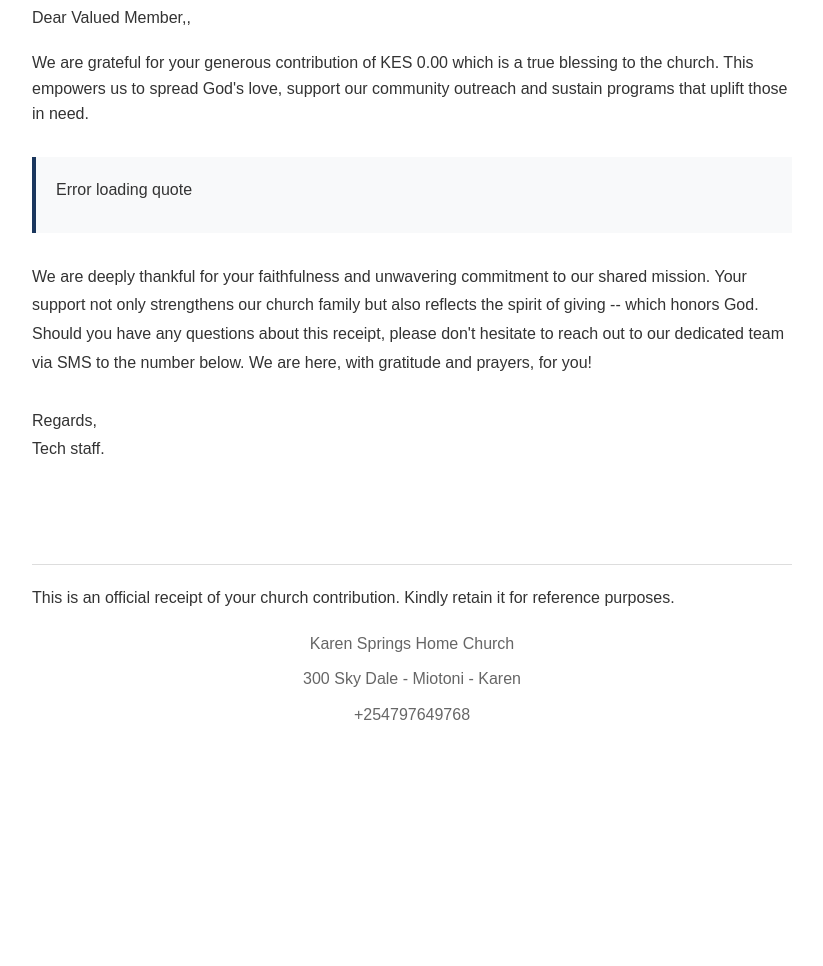
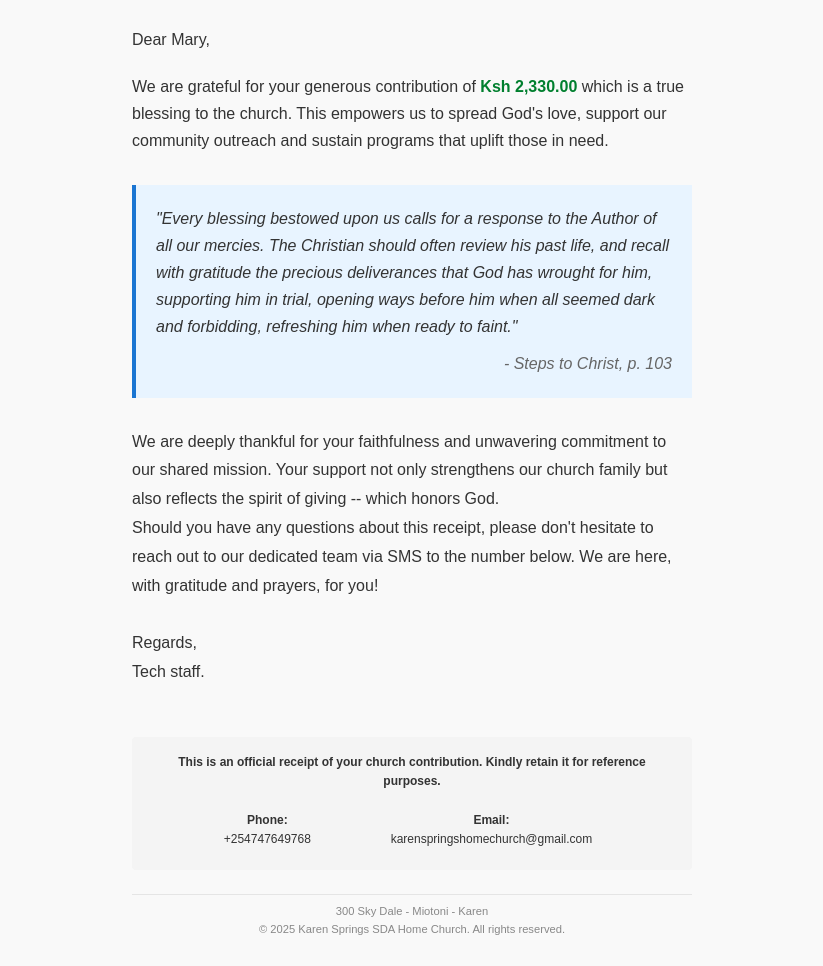
Before and after one commit to magvtv/01_Church, a plain HTML site: page Email Tithe Receipt/frontend/index.html in a window 1280 px wide. Shown: the part 240-1206 px from the top of the page, without its empty margins (228-1051 px from the left). Before the commit the page ends 988 px from the top, so only its background shows below. Drawn offline with Linux system fonts and the light colour scheme; no server answers; a web font is replaced by a local one.

Commit message:
fix(frontend): updated the ui with contacts and copyright

```diff
--- a/Email Tithe Receipt/frontend/assets/css/main.css
+++ b/Email Tithe Receipt/frontend/assets/css/main.css
@@ -8,35 +8,44 @@
 }
 
 body {
-    font-family: 'Arial', sans-serif;
+    font-family: 'SUSE', sans-serif;
     line-height: 1.6;
     color: #333;
+    background-color: #f9f9f9;
+    max-width: 37.5rem;
+    margin: 0 auto;
+    padding: 1.25rem;
+}
+
+.container {
     max-width: 800px;
     margin: 0 auto;
-    padding: 20px;
+    background-color: white;
+    padding: 40px;
+    box-shadow: 0 0 10px rgba(0, 0, 0, 0.05);
 }
 
-/* Navigation and Banner */
-nav {
-    margin-bottom: 30px;
-}
-
+/* Banner */
 .banner {
     display: flex;
     align-items: center;
-    gap: 20px;
+    justify-content: center;
+    gap: 50px;
     padding: 15px 0;
-    border-bottom: 2px solid #1a365d;
+    margin: 0 0 30px 0;
 }
 
 .banner img {
     height: 60px;
     width: auto;
+    margin-bottom: 15px;
 }
 
 .banner span {
-    font-size: 1.2rem;
+    font-size: 1.35rem;
+    text-align: center;
     text-transform: capitalize;
+    font-weight: 600;
     color: #1a365d;
     font-weight: 600;
 }
@@ -44,10 +53,12 @@ nav {
 /* Header */
 header h1 {
     text-align: center;
-    color: #1a365d;
-    margin: 30px 0;
+    color: #1A1A1A;
+    background: #f4f4f4;
+    padding: 1.175rem;
+    border-radius: 10px;
     text-transform: capitalize;
-    font-size: 2rem;
+    font-size: 1.75rem;
 }
 
 /* Main Content */
@@ -55,16 +66,29 @@ main {
     padding: 20px 0;
 }
 
+.greeting {
+    margin: 10px 0 0 0;
+    /* font-size: 1.25rem; */
+}
+
 .opener {
     margin: 20px 0;
+    line-height: 1.7;
+}
+
+#titheAmount {
+    color: #007f2e;
+    font-weight: 600;
 }
 
 /* Quote Section */
 .quote {
-    background-color: #f8f9fa;
+    background-color: #e8f4ff;
     padding: 20px;
     margin: 30px 0;
-    border-left: 4px solid #1a365d;
+    border-left: 4px solid #1a75d2;
+    font-style: italic;
+    line-height: 1.7;
 }
 
 .quote__source {
@@ -72,6 +96,7 @@ main {
     margin-top: 10px;
     font-style: italic;
     color: #666;
+    text-align: right;
 }
 
 /* Appreciation Section */
@@ -82,18 +107,54 @@ main {
 
 /* Footer */
 footer {
-    margin-top: 50px;
-    padding-top: 20px;
-    border-top: 1px solid #ddd;
+    background-color: #f4f4f4;
+    border-radius: 0.25rem;
+    padding: 0.5rem 1rem;
+}
+
+footer p {
+    text-align: center;
+    font-weight: 600;
+    padding: 0.5rem 0;
+    font-size: 0.75rem;
 }
 
 .footer__church-details {
+    margin: 0.5rem auto;
+    padding: 0 0.5rem 0 0;
     display: flex;
-    flex-direction: column;
-    align-items: center;
-    gap: 10px;
-    margin-top: 20px;
-    color: #666;
+    flex-direction: row;
+    justify-content: space-evenly;
+}
+
+.footer__church-details > span {
+    font-weight: 500;
+    font-size: 0.75rem;
+    text-align: center;
+    padding: 0.25rem;
+}
+
+.footer__copyright {
+    margin-top: 25px;
+    text-align: center;
+    font-size: 0.8rem;
+    color: #888;
+    padding-top: 15px;
+    border-top: 1px solid #e5e5e5;
+}
+
+/* Copyright section outside footer */
+.copyright {
+    margin-top: 1.5rem;
+    text-align: center;
+    font-size: 0.7rem;
+    color: #888;
+    padding: 0.5rem 0;
+    border-top: 1px solid #e5e5e5;
+}
+
+.copyright p {
+    font-weight: 500;
 }
 
 /* Responsive Design */
@@ -105,9 +166,25 @@ footer {
     .banner {
         flex-direction: column;
         text-align: center;
+        gap: 0px;
     }
 
     header h1 {
         font-size: 1.5rem;
     }
+
+    .footer__church-details {
+        grid-template-columns: 1fr;
+        gap: 20px;
+    }
+
+    .footer__church-details .left {
+        padding-right: 0;
+        padding-bottom: 15px;
+        border-bottom: 1px solid #ddd;
+    }
+
+    .footer__church-details .left::after {
+        display: none;
+    }
 }
--- a/Email Tithe Receipt/frontend/assets/js/index.js
+++ b/Email Tithe Receipt/frontend/assets/js/index.js
@@ -1,6 +1,5 @@
 /*
-1. want to have a manner for having dynamic biblical and egw quotes
-
+1. Dynamic biblical and EGW quotes and church member information
 */
 
 // Function to format currency
@@ -13,35 +12,56 @@ function formatCurrency(amount) {
 
 // Function to get random tithe amount (for demo purposes)
 function getRandomTitheAmount() {
-    const randomBase = Math.floor(Math.random() * 5000) + 500; // Range: 500 to 5499
+    const randomBase = Math.floor(Math.random() * 3000) + 500; // Range: 500 to 3499
     return Math.round(randomBase / 10) * 10; // Round to nearest 10
 }
 
 // Function to populate the receipt
 async function populateReceipt() {
     try {
-        // Fetch both JSON files
-        const [membersResponse, quotesResponse] = await Promise.all([
-            fetch('../data/churchMembers.json'),
-            fetch('../data/shortQuotes.json')
-        ]);
+        // First try to fetch from backend API if it's running
+        let members, quotes;
 
-        if (!membersResponse.ok || !quotesResponse.ok) {
-            throw new Error('Failed to fetch data');
+        try {
+            // Attempt to fetch from backend API
+            const [membersResponse, quotesResponse] = await Promise.all([
+                fetch('http://localhost:5000/api/members'),
+                fetch('http://localhost:5000/api/quotes')
+            ]);
+
+            if (membersResponse.ok && quotesResponse.ok) {
+                members = await membersResponse.json();
+                quotes = await quotesResponse.json();
+                console.log("Using data from backend API");
+            } else {
+                throw new Error("Backend API not available");
+            }
+        } catch (apiError) {
+            console.log("Falling back to local JSON files", apiError);
+            // Fallback to local JSON files
+            const [membersResponse, quotesResponse] = await Promise.all([
+                fetch('assets/data/churchMembers.json'),
+                fetch('assets/data/shortQuotes.json')
+            ]);
+
+            if (!membersResponse.ok || !quotesResponse.ok) {
+                throw new Error('Failed to fetch data from local files');
+            }
+
+            members = await membersResponse.json();
+            quotes = await quotesResponse.json();
         }
-
-        const members = await membersResponse.json();
-        const quotes = await quotesResponse.json();
 
         // Select random member and quote
         const randomMember = members[Math.floor(Math.random() * members.length)];
         const randomQuote = quotes[Math.floor(Math.random() * quotes.length)];
 
         // Get first name for personalized greeting
-        const firstName = randomMember.name.split(' ')[0];
+        const firstName = randomMember.name ? randomMember.name.split(' ')[0] :
+                        (randomMember.firstName || "Valued Member");
 
         // Set member name
-        document.getElementById('memberName').textContent = firstName + ',';
+        document.getElementById('memberName').textContent = firstName;
 
         // Set random tithe amount
         const titheAmount = getRandomTitheAmount();
@@ -55,12 +75,21 @@ async function populateReceipt() {
     } catch (error) {
         console.error('Error loading data:', error);
         // Show fallback data in case of error
-        document.getElementById('memberName').textContent = 'Valued Member,';
+        document.getElementById('memberName').textContent = 'Valued Member';
         document.getElementById('titheAmount').textContent = 'KES 0.00';
         document.getElementById('quoteDetail').textContent = 'Error loading quote';
         document.querySelector('.quote__source').textContent = '';
     }
 }
 
+// Function to set the current year in the copyright
+function setCurrentYear() {
+    const currentYear = new Date().getFullYear();
+    document.getElementById('currentYear').textContent = currentYear;
+}
+
 // Initialize when the document is loaded
-document.addEventListener('DOMContentLoaded', populateReceipt);
+document.addEventListener('DOMContentLoaded', () => {
+    populateReceipt();
+    setCurrentYear();
+});
--- a/Email Tithe Receipt/frontend/index.html
+++ b/Email Tithe Receipt/frontend/index.html
@@ -9,7 +9,7 @@
 <body>
     <nav>
         <div class="banner">
-            <img src="assets/img/sda_color.png" alt="SDA Church Logo">
+            <img src="assets/img/sda_bw.png" alt="SDA Church Logo">
             <span>
                 karen springs
                 <br>
@@ -25,9 +25,8 @@
     </header>
 
     <main>
-        <p>
-            Dear
-            <span id="memberName"></span>,
+        <p class="greeting">
+            Dear <span id="memberName"></span>,
         </p>
 
         <p class="opener">
@@ -37,8 +36,8 @@
         </p>
 
         <div class="quote">
-            <p id="quoteDetail"></p>
-            <span class="quote__source"></span>
+            <p id="quoteDetail">"Whoever sows sparingly will also reap sparingly, and whoever sows bountifully will also reap bountifully."</p>
+            <span class="quote__source">- 2 Corinthians 9:6 (NKJV)</span>
         </div>
 
         <div class="appreciation">
@@ -62,23 +61,36 @@
         <p>
             This is an official receipt of your church contribution. Kindly retain it for reference purposes.
         </p>
+
         <div class="footer__church-details">
-            <span id="churchName">
-                Karen Springs Home Church
+            <span>
+                <strong>
+                    Phone:
+                    <br>
+                </strong>
+                +254747649768
             </span>
+
             <span>
-                300 Sky Dale - Miotoni - Karen
-            </span>
-            <span>
-                +254797649768
+                <strong>
+                    Email:
+                    <br>
+                </strong>
+                karenspringshomechurch@gmail.com
             </span>
         </div>
     </footer>
 
+    <div class="copyright">
+        <p>
+            300 Sky Dale - Miotoni - Karen
+        </p>
+        <p>&copy; <span id="currentYear"></span> Karen Springs SDA Home Church. All rights reserved.</p>
+    </div>
+
     <script src="assets/js/index.js"></script>
 </body>
 </html>
-
 <!--
 - add the sda logo and the name 'Karen Springs SDA Home Church' up top
 -->
```
